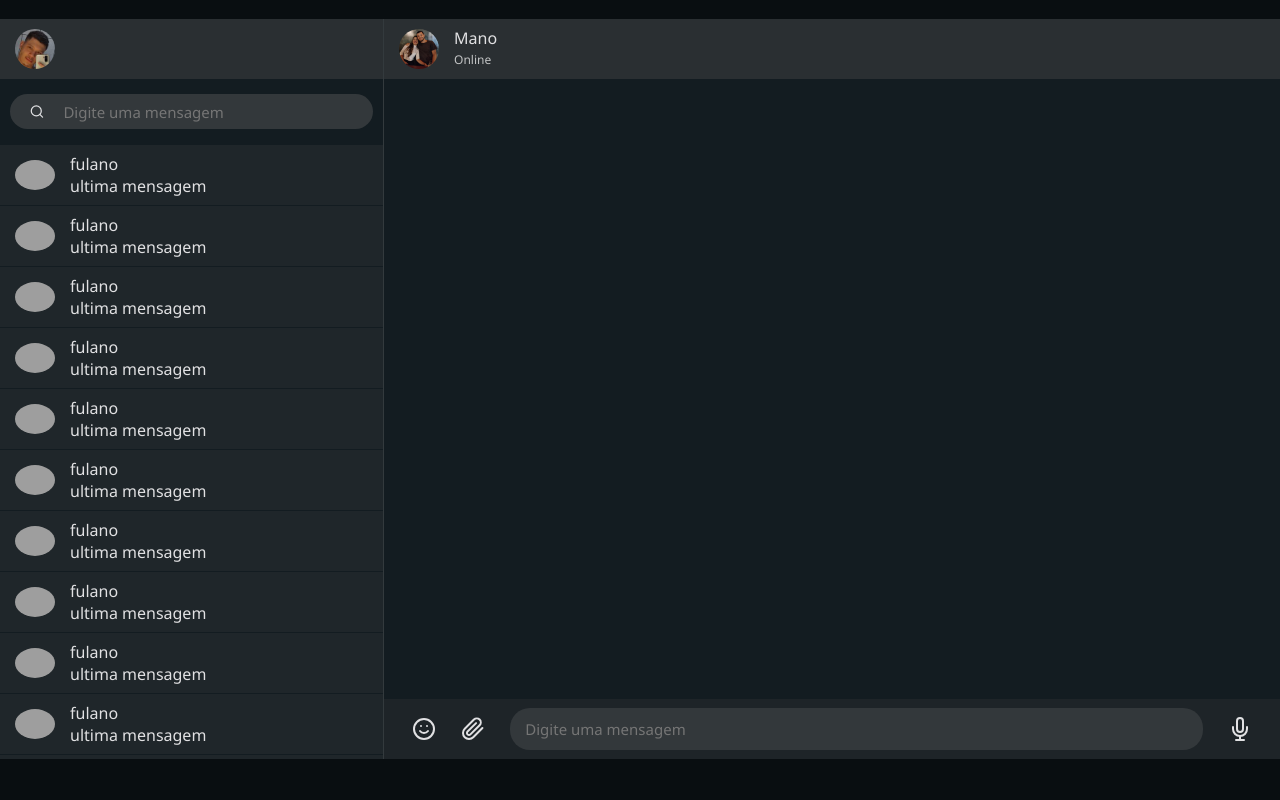
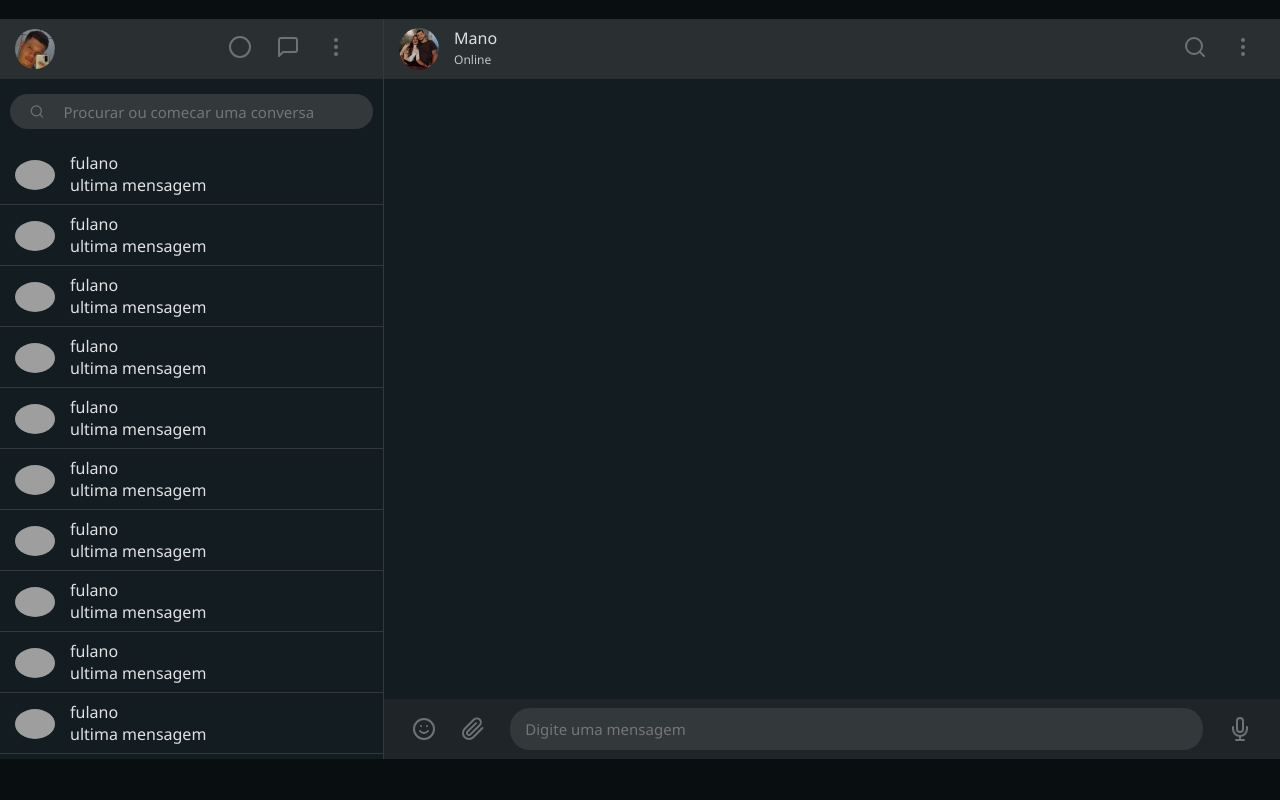
Before and after one commit to matheus-ma1a/clone-whatsapp-web, a plain HTML site: page index.html in a window 1280 px wide. Drawn offline with nearby package versions, Linux system fonts and the light colour scheme; grey boxes are pictures that could not be loaded.

Commit message:
commit final

```diff
--- a/index.html
+++ b/index.html
@@ -13,14 +13,21 @@
         <div class="contatos">
 
             <header class="header">
-                        <img class="img-contato" src="img/pp.jpg" alt="">
+
+                <img class="img-contato" src="img/pp.jpg" alt="">
+
+                <div class="wapper-icons">
+                    <i data-feather="circle" ></i>
+                    <i data-feather="message-square" ></i>
+                    <i data-feather="more-vertical" ></i>
+                </div>
             </header>
 
             <div class="wapper-search">
 
                 <i data-feather="search" ></i>
 
-                <input  class="main-input -contatos" placeholder="Digite uma mensagem" type="text">
+                <input  class="main-input -contatos" placeholder="Procurar ou comecar uma conversa" type="search">
 
             </div>
 
@@ -188,13 +195,17 @@
 
             <header class="header -conversar">
 
-                <img class="img-contato" src="img/227509658_947615896033716_2244198824306269490_n.jpg" alt="">
+                <div class="container-cv">
+                    <img class="img-contato" src="img/227509658_947615896033716_2244198824306269490_n.jpg" alt="">
                     <div class="wapper-text">
-                    <h1 class="main-text" > Mano </h1>
-                    <p class="main-text -status" >Online</p>
-
+                        <h1 class="main-text" > Mano </h1>
+                        <p class="main-text -status" >Online</p>
+                    </div>
                 </div>
-
+                    <div class="icons-cv">
+                    <i data-feather="search" ></i>
+                    <i data-feather="more-vertical" ></i>
+                </div>
 
             </header>
 
--- a/style.css
+++ b/style.css
@@ -11,7 +11,7 @@ body{
 }
 
 .content{
-display: flex;
+    display: flex;
 }
 
 .contatos{
@@ -27,13 +27,39 @@ display: flex;
     scrollbar-color: red;
     position: relative;
 }
-.pessoas{
+.header{
     width: 100%;
     min-height: 60px;
-    background-color: rgba(71, 71, 71, 0.24);
+    background-color: #2A2F32;
     display: flex;
     align-items: center;
-    margin: 1px 0;
+    justify-content: space-between;
+    padding: 0% 15px;
+}
+
+.header.-conversar{
+    display: flex;
+    align-items: center;
+    justify-content: space-between;
+    padding: 0 15px;
+}
+
+.icons-cv svg{
+    margin: 0 10px;
+}
+
+.header.-conversar .container-cv{
+    display: flex;
+}
+
+.img-contato{
+    border-radius: 50%;
+    width: 40px;
+    margin-right: 15px;
+}
+
+.wapper-icons svg {
+    margin-right: 20px;
 }
 
 .wapper-pessoas {
@@ -42,6 +68,39 @@ display: flex;
     overflow-y: scroll;
     scrollbar-width: thin;
 }
+
+.conversas{
+    margin-right: auto;
+    width: 980px;
+    height: 740px;
+    background-color: #131C21;
+    margin-top: 19px;
+    display: flex;
+    flex-direction: column;
+    justify-content: space-between;
+}
+
+.wapper-search{
+    display: flex;
+    align-items: center;
+    width: 95%;
+    background-color: #33383B;
+    border-radius: 20px;
+    margin: 15px 0;
+}
+
+.pessoas{
+    width: 100%;
+    min-height: 60px;
+    display: flex;
+    align-items: center;
+    margin: 1px 0;
+    border-bottom: solid 1px #33383B;
+}
+.pessoas:hover{
+    background-color: #33383B;
+}
+
 
 .wapper-pessoas::-webkit-scrollbar{
 
@@ -54,44 +113,15 @@ display: flex;
     border-radius: 50%;
     margin: 0 15px;
 }
-.header{
-    width: 100%;
-    min-height: 60px;
-    background-color: #2A2F32;
-    display: flex;
-    align-items: center;
-}
 
-.wapper-search{
-    display: flex;
-    align-items: center;
-    width: 95%;
-    background-color: #33383B;
-    border-radius: 20px;
-    margin: 15px 0;
-}
 
 .wapper-search svg {
-margin: 0 0 0 15px;
-height: 15px;
+    margin: 0 0 0 15px;
+    height: 15px;
 }
 
 
-.header.-conversar{
-    display: flex;
-    align-items: center;
-}
 
-.conversas{
-    margin-right: auto;
-    width: 980px;
-    height: 740px;
-    background-color: #131C21;
-    margin-top: 19px;
-    display: flex;
-    flex-direction: column;
-    justify-content: space-between;
-}
 
 .wapper-footer {
     width: 100%;
@@ -124,12 +154,6 @@ height: 15px;
 
 }
 
-.img-contato{
-    border-radius: 50%;
-    width: 40px;
-    margin-left: 15px;
-    margin-right: 15px;
-}
 
 .main-text{
     line-height: 21px;
@@ -148,3 +172,7 @@ height: 15px;
     display: flex;
     flex-direction: column;
 }
+
+svg{
+    stroke: #6d7375;
+}
```
